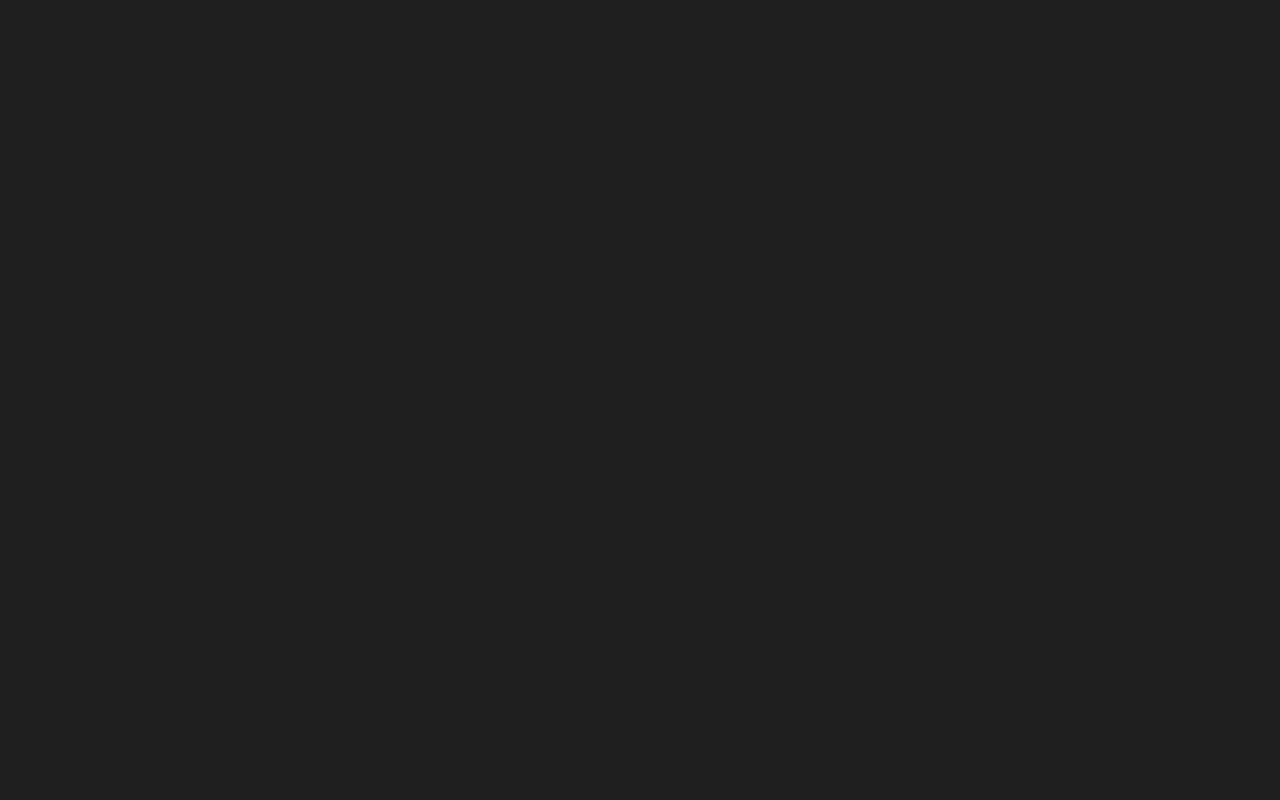
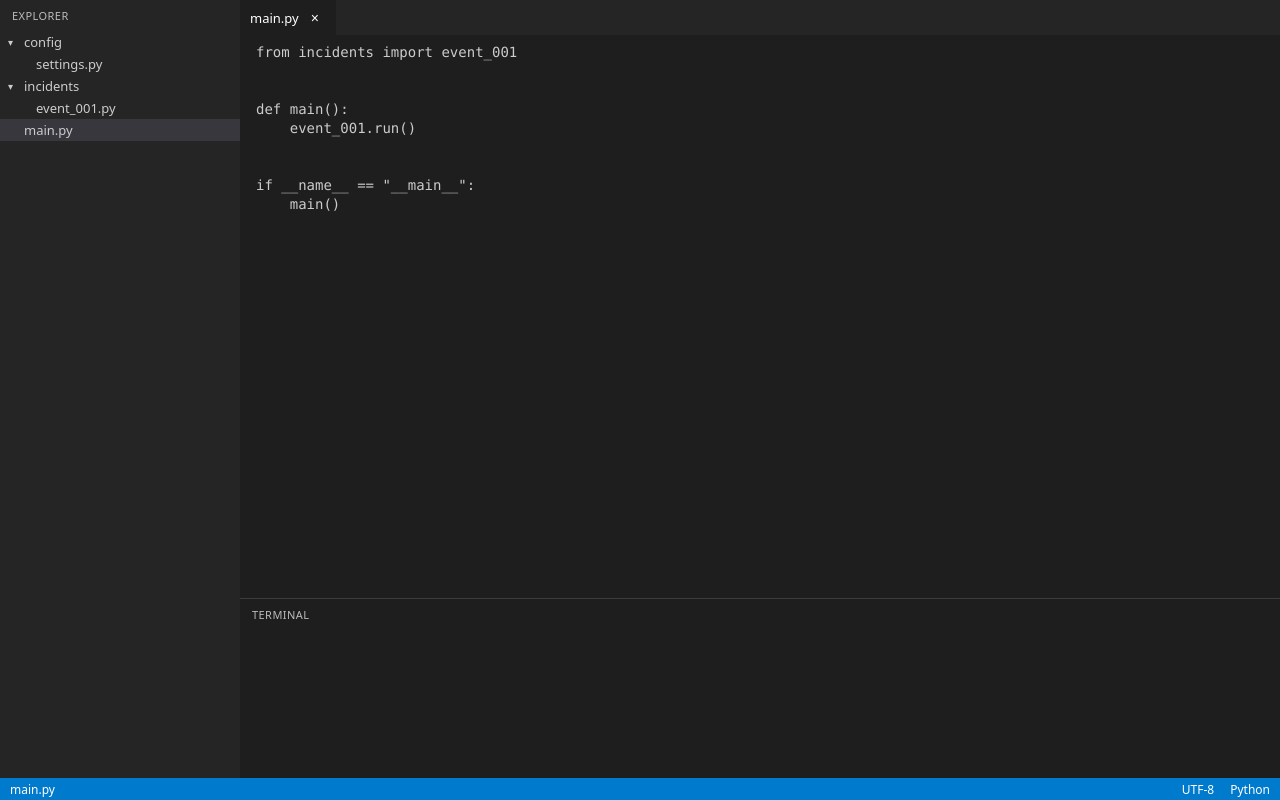
Before and after one commit to entangelk/Hidden-Main-, a React (Vite) app: page / in a window 1280 px wide. Built offline with nearby package versions, Linux system fonts and the light colour scheme.

Commit message:
P01 step 2: IDE layout with explorer tree, tabs, terminal and status bar
Co-Authored-By: Claude Opus 5.5 <noreply@anthropic.com>
Claude-Session: https://claude.ai/code/session_01HKeBALfUnXn3r8y6qYUHgw

```diff
--- /dev/null
+++ b/src/app/App.css
@@ -0,0 +1,136 @@
+.workbench {
+  display: grid;
+  grid-template-columns: 240px 1fr;
+  grid-template-rows: 1fr 22px;
+  height: 100%;
+}
+
+.panel-title {
+  padding: 8px 12px;
+  font-size: 11px;
+  letter-spacing: 0.04em;
+  color: #bbbbbb;
+}
+
+/* Explorer */
+.explorer {
+  background: #252526;
+  overflow-y: auto;
+  user-select: none;
+}
+
+.explorer ul {
+  list-style: none;
+  margin: 0;
+  padding: 0;
+}
+
+.explorer-row {
+  display: flex;
+  align-items: center;
+  height: 22px;
+  cursor: pointer;
+  white-space: nowrap;
+}
+
+.explorer-row:hover {
+  background: #2a2d2e;
+}
+
+.explorer-row.is-active {
+  background: #37373d;
+}
+
+.explorer-chevron {
+  display: inline-block;
+  width: 16px;
+  font-size: 10px;
+}
+
+/* Editor group */
+.editor-group {
+  display: grid;
+  grid-template-rows: 35px 1fr 180px;
+  min-width: 0;
+  min-height: 0;
+}
+
+.tabs {
+  display: flex;
+  background: #252526;
+  overflow-x: auto;
+}
+
+.tab {
+  display: flex;
+  align-items: center;
+  gap: 6px;
+  padding: 0 10px;
+  background: #2d2d2d;
+  border-right: 1px solid #1e1e1e;
+  color: #969696;
+  cursor: pointer;
+  white-space: nowrap;
+}
+
+.tab.is-active {
+  background: #1e1e1e;
+  color: #ffffff;
+}
+
+.tab-close {
+  border: 0;
+  background: none;
+  color: inherit;
+  font-size: 14px;
+  cursor: pointer;
+  visibility: hidden;
+}
+
+.tab:hover .tab-close,
+.tab.is-active .tab-close {
+  visibility: visible;
+}
+
+.editor-placeholder {
+  margin: 0;
+  padding: 8px 16px;
+  overflow: auto;
+  font-family: Consolas, 'Courier New', monospace;
+  font-size: 14px;
+  line-height: 19px;
+}
+
+/* Terminal */
+.terminal {
+  display: flex;
+  flex-direction: column;
+  border-top: 1px solid #3c3c3c;
+  min-height: 0;
+}
+
+.terminal-body {
+  flex: 1;
+  margin: 0;
+  padding: 0 12px 8px;
+  overflow: auto;
+  font-family: Consolas, 'Courier New', monospace;
+  font-size: 13px;
+}
+
+/* Status bar */
+.statusbar {
+  grid-column: 1 / -1;
+  display: flex;
+  justify-content: space-between;
+  align-items: center;
+  padding: 0 10px;
+  background: #007acc;
+  color: #ffffff;
+  font-size: 12px;
+}
+
+.statusbar-right {
+  display: flex;
+  gap: 16px;
+}
--- a/src/app/App.tsx
+++ b/src/app/App.tsx
@@ -1,3 +1,38 @@
+import { useState } from 'react'
+import { Explorer } from '../ui/explorer/Explorer'
+import { StatusBar } from '../ui/statusbar/StatusBar'
+import { Tabs } from '../ui/tabs/Tabs'
+import { Terminal } from '../ui/terminal/Terminal'
+import { sampleFiles } from './sampleFiles'
+import './App.css'
+
+const paths = Object.keys(sampleFiles)
+
 export default function App() {
-  return <div className="workbench" />
+  const [openFiles, setOpenFiles] = useState<string[]>(['main.py'])
+  const [activeFile, setActiveFile] = useState<string | null>('main.py')
+
+  const open = (path: string) => {
+    setOpenFiles((prev) => (prev.includes(path) ? prev : [...prev, path]))
+    setActiveFile(path)
+  }
+
+  const close = (path: string) => {
+    const index = openFiles.indexOf(path)
+    const remaining = openFiles.filter((p) => p !== path)
+    setOpenFiles(remaining)
+    if (path === activeFile) setActiveFile(remaining[Math.min(index, remaining.length - 1)] ?? null)
+  }
+
+  return (
+    <div className="workbench">
+      <Explorer paths={paths} activeFile={activeFile} onOpen={open} />
+      <main className="editor-group">
+        <Tabs openFiles={openFiles} activeFile={activeFile} onSelect={setActiveFile} onClose={close} />
+        <pre className="editor-placeholder">{activeFile ? sampleFiles[activeFile] : ''}</pre>
+        <Terminal lines={[]} />
+      </main>
+      <StatusBar activeFile={activeFile} />
+    </div>
+  )
 }
--- /dev/null
+++ b/src/app/sampleFiles.ts
@@ -0,0 +1,22 @@
+// P01 placeholder workspace. Replaced by scenario data in P02/P03.
+export const sampleFiles: Record<string, string> = {
+  'main.py': `from incidents import event_001
+
+
+def main():
+    event_001.run()
+
+
+if __name__ == "__main__":
+    main()
+`,
+  'config/settings.py': `LOG_LEVEL = "INFO"
+TIMEZONE = "UTC"
+`,
+  'incidents/event_001.py': `class IncidentMonitor:
+
+    def check_status(self):
+        status = "unknown"
+        return status
+`,
+}
--- /dev/null
+++ b/src/ui/explorer/Explorer.tsx
@@ -0,0 +1,56 @@
+import { useState } from 'react'
+import { buildFileTree, type TreeNode } from './fileTree'
+
+type Props = {
+  paths: string[]
+  activeFile: string | null
+  onOpen: (path: string) => void
+}
+
+export function Explorer({ paths, activeFile, onOpen }: Props) {
+  const [collapsed, setCollapsed] = useState<Set<string>>(new Set())
+
+  const toggle = (path: string) =>
+    setCollapsed((prev) => {
+      const next = new Set(prev)
+      if (next.has(path)) next.delete(path)
+      else next.add(path)
+      return next
+    })
+
+  const renderNodes = (nodes: TreeNode[], depth: number) =>
+    nodes.map((node) => {
+      const indent = { paddingLeft: 8 + depth * 12 }
+      if (node.kind === 'folder') {
+        const open = !collapsed.has(node.path)
+        return (
+          <li key={node.path}>
+            <div className="explorer-row" style={indent} onClick={() => toggle(node.path)}>
+              <span className="explorer-chevron">{open ? '▾' : '▸'}</span>
+              {node.name}
+            </div>
+            {open && <ul>{renderNodes(node.children, depth + 1)}</ul>}
+          </li>
+        )
+      }
+      return (
+        <li key={node.path}>
+          <div
+            className={`explorer-row${node.path === activeFile ? ' is-active' : ''}`}
+            style={indent}
+            onClick={() => onOpen(node.path)}
+          >
+            <span className="explorer-chevron" />
+            {node.name}
+          </div>
+        </li>
+      )
+    })
+
+  return (
+    <aside className="explorer">
+      <div className="panel-title">EXPLORER</div>
+      <ul className="explorer-tree">{renderNodes(buildFileTree(paths), 0)}</ul>
+    </aside>
+  )
+}
--- /dev/null
+++ b/src/ui/explorer/fileTree.ts
@@ -0,0 +1,38 @@
+export type TreeNode =
+  | { kind: 'folder'; name: string; path: string; children: TreeNode[] }
+  | { kind: 'file'; name: string; path: string }
+
+// Folders first, then files; each group sorted by name.
+function sortNodes(nodes: TreeNode[]): TreeNode[] {
+  return nodes.sort((a, b) =>
+    a.kind !== b.kind ? (a.kind === 'folder' ? -1 : 1) : a.name.localeCompare(b.name),
+  )
+}
+
+export function buildFileTree(paths: string[]): TreeNode[] {
+  const root: TreeNode[] = []
+  for (const path of paths) {
+    const parts = path.split('/')
+    let level = root
+    parts.forEach((name, i) => {
+      const nodePath = parts.slice(0, i + 1).join('/')
+      if (i === parts.length - 1) {
+        level.push({ kind: 'file', name, path: nodePath })
+        return
+      }
+      let folder = level.find(
+        (n): n is Extract<TreeNode, { kind: 'folder' }> => n.kind === 'folder' && n.name === name,
+      )
+      if (!folder) {
+        folder = { kind: 'folder', name, path: nodePath, children: [] }
+        level.push(folder)
+      }
+      level = folder.children
+    })
+  }
+  const sortDeep = (nodes: TreeNode[]): TreeNode[] => {
+    for (const n of nodes) if (n.kind === 'folder') sortDeep(n.children)
+    return sortNodes(nodes)
+  }
+  return sortDeep(root)
+}
--- /dev/null
+++ b/src/ui/statusbar/StatusBar.tsx
@@ -0,0 +1,13 @@
+type Props = { activeFile: string | null }
+
+export function StatusBar({ activeFile }: Props) {
+  return (
+    <footer className="statusbar">
+      <span>{activeFile ?? ''}</span>
+      <span className="statusbar-right">
+        <span>UTF-8</span>
+        <span>Python</span>
+      </span>
+    </footer>
+  )
+}
--- /dev/null
+++ b/src/ui/tabs/Tabs.tsx
@@ -0,0 +1,33 @@
+type Props = {
+  openFiles: string[]
+  activeFile: string | null
+  onSelect: (path: string) => void
+  onClose: (path: string) => void
+}
+
+export function Tabs({ openFiles, activeFile, onSelect, onClose }: Props) {
+  return (
+    <div className="tabs">
+      {openFiles.map((path) => (
+        <div
+          key={path}
+          className={`tab${path === activeFile ? ' is-active' : ''}`}
+          title={path}
+          onClick={() => onSelect(path)}
+        >
+          <span>{path.split('/').pop()}</span>
+          <button
+            className="tab-close"
+            aria-label={`Close ${path}`}
+            onClick={(e) => {
+              e.stopPropagation()
+              onClose(path)
+            }}
+          >
+            ×
+          </button>
+        </div>
+      ))}
+    </div>
+  )
+}
--- /dev/null
+++ b/src/ui/terminal/Terminal.tsx
@@ -0,0 +1,10 @@
+type Props = { lines: string[] }
+
+export function Terminal({ lines }: Props) {
+  return (
+    <section className="terminal">
+      <div className="panel-title">TERMINAL</div>
+      <pre className="terminal-body">{lines.join('\n')}</pre>
+    </section>
+  )
+}
```
Also changed, not shown: 4 other files (tests, documents, lock files or other folders).
